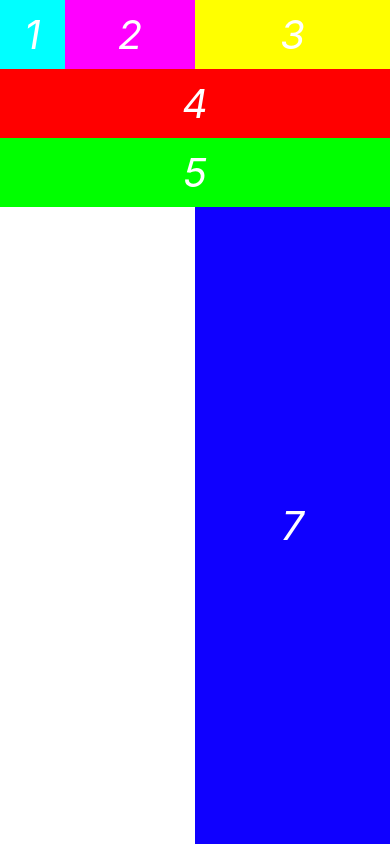
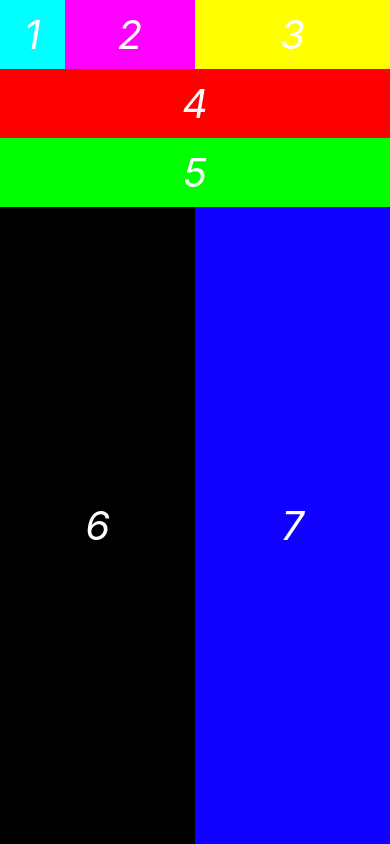
Before and after one commit to Izn18/First-App, a React Native app: screen / in a window 390 px wide. Built offline with nearby package versions, Linux system fonts and the light colour scheme.

Commit message:
Changed Backgroundcolor

```diff
--- a/src/App.js
+++ b/src/App.js
@@ -69,7 +69,7 @@ const styles = StyleSheet.create({
   },
   view6: {
     flex: 1,
-    backgroundColor: "#ffffff",
+    backgroundColor: "#000000",
     alignItems: "center",
     justifyContent: "center",
   },
```
